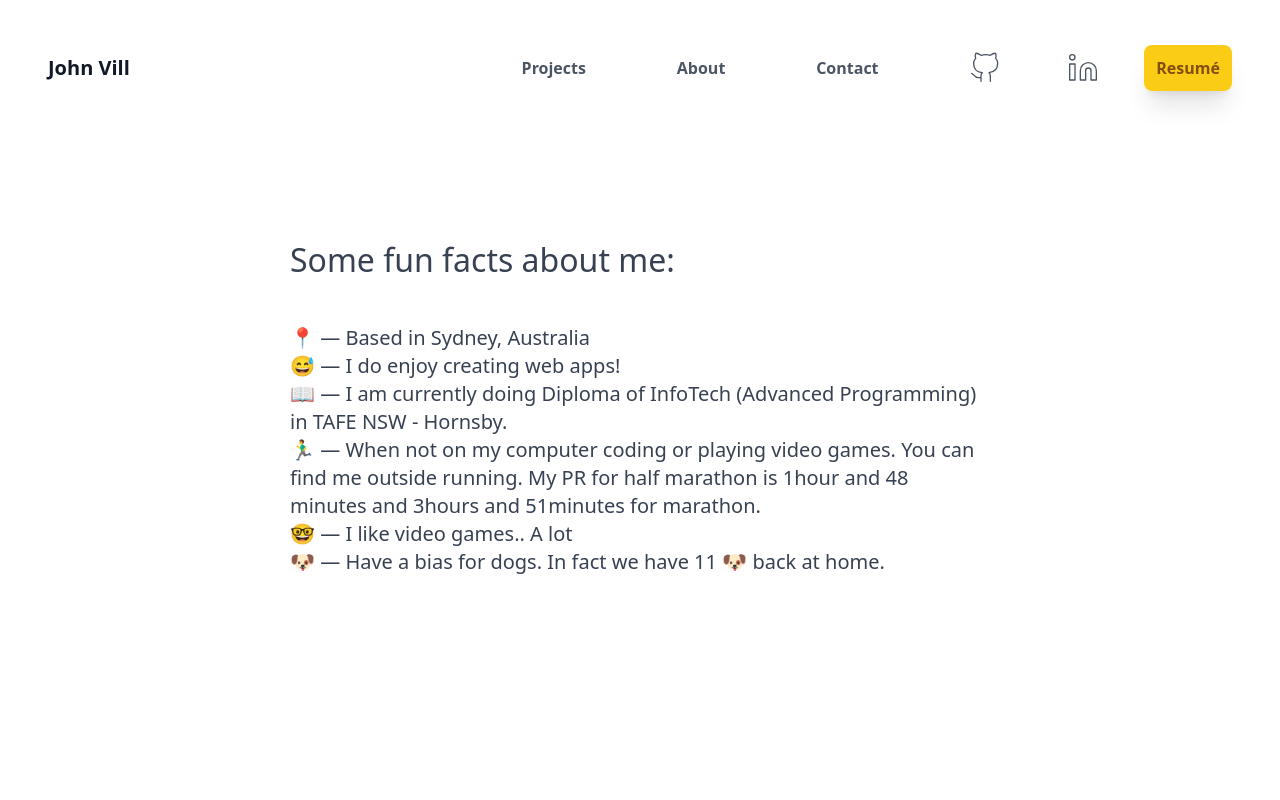
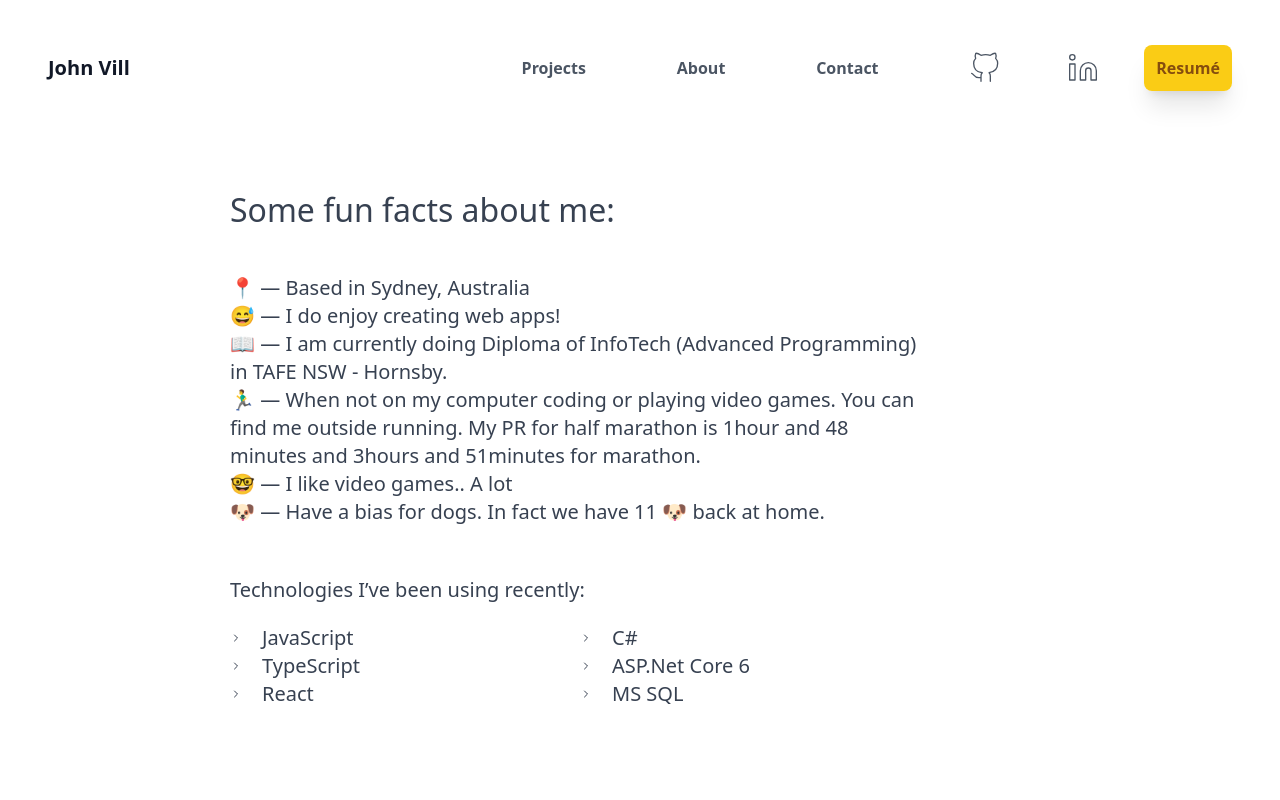
Before and after one commit to jvillad/portfolio-v2, a React (Vite) app: page /about in a window 1280 px wide. Shown: the top 800 px of the page. Built offline with nearby package versions, Linux system fonts and the light colour scheme.

Commit message:
added tech stack and max page height

```diff
--- a/src/components/About.tsx
+++ b/src/components/About.tsx
@@ -1,6 +1,6 @@
 function About() {
   return (
-    <div className="h-screen text-gray-700 max-w-[700px] mx-auto pt-[100px]">
+    <div className="h-[1050px] max-h-full text-gray-700 max-w-[700px] pt-[50px] mx-10">
       <h1 className="text-[32px] pb-10">Some fun facts about me: </h1>
       <div className="text-xl">
         <p>📍 — Based in Sydney, Australia</p>
@@ -16,6 +16,115 @@ function About() {
         </p>
         <p>🤓 — I like video games.. A lot</p>
         <p>🐶 — Have a bias for dogs. In fact we have 11 🐶 back at home.</p>
+        <p className="pt-[50px]">Technologies I’ve been using recently:</p>
+        <div className="grid grid-cols-2">
+          <div className="pt-5">
+            <div className="flex items-center gap-5">
+              <svg
+                xmlns="http://www.w3.org/2000/svg"
+                width="12"
+                height="12"
+                viewBox="0 0 24 24"
+                fill="none"
+                stroke="currentColor"
+                strokeWidth="2"
+                strokeLinecap="round"
+                strokeLinejoin="round"
+                className="feather feather-chevron-right"
+              >
+                <polyline points="9 18 15 12 9 6" />
+              </svg>
+              JavaScript
+            </div>
+            <div className="flex items-center gap-5">
+              <svg
+                xmlns="http://www.w3.org/2000/svg"
+                width="12"
+                height="12"
+                viewBox="0 0 24 24"
+                fill="none"
+                stroke="currentColor"
+                strokeWidth="2"
+                strokeLinecap="round"
+                strokeLinejoin="round"
+                className="feather feather-chevron-right"
+              >
+                <polyline points="9 18 15 12 9 6" />
+              </svg>
+              TypeScript
+            </div>
+            <div className="flex items-center gap-5">
+              <svg
+                xmlns="http://www.w3.org/2000/svg"
+                width="12"
+                height="12"
+                viewBox="0 0 24 24"
+                fill="none"
+                stroke="currentColor"
+                strokeWidth="2"
+                strokeLinecap="round"
+                strokeLinejoin="round"
+                className="feather feather-chevron-right"
+              >
+                <polyline points="9 18 15 12 9 6" />
+              </svg>
+              React
+            </div>
+          </div>
+          <div className="pt-5">
+            <div className="flex items-center gap-5">
+              <svg
+                xmlns="http://www.w3.org/2000/svg"
+                width="12"
+                height="12"
+                viewBox="0 0 24 24"
+                fill="none"
+                stroke="currentColor"
+                strokeWidth="2"
+                strokeLinecap="round"
+                strokeLinejoin="round"
+                className="feather feather-chevron-right"
+              >
+                <polyline points="9 18 15 12 9 6" />
+              </svg>
+              C#
+            </div>
+            <div className="flex items-center gap-5">
+              <svg
+                xmlns="http://www.w3.org/2000/svg"
+                width="12"
+                height="12"
+                viewBox="0 0 24 24"
+                fill="none"
+                stroke="currentColor"
+                strokeWidth="2"
+                strokeLinecap="round"
+                strokeLinejoin="round"
+                className="feather feather-chevron-right"
+              >
+                <polyline points="9 18 15 12 9 6" />
+              </svg>
+              ASP.Net Core 6
+            </div>
+            <div className="flex items-center gap-5">
+              <svg
+                xmlns="http://www.w3.org/2000/svg"
+                width="12"
+                height="12"
+                viewBox="0 0 24 24"
+                fill="none"
+                stroke="currentColor"
+                strokeWidth="2"
+                strokeLinecap="round"
+                strokeLinejoin="round"
+                className="feather feather-chevron-right"
+              >
+                <polyline points="9 18 15 12 9 6" />
+              </svg>
+              MS SQL
+            </div>
+          </div>
+        </div>
       </div>
     </div>
   );
```
